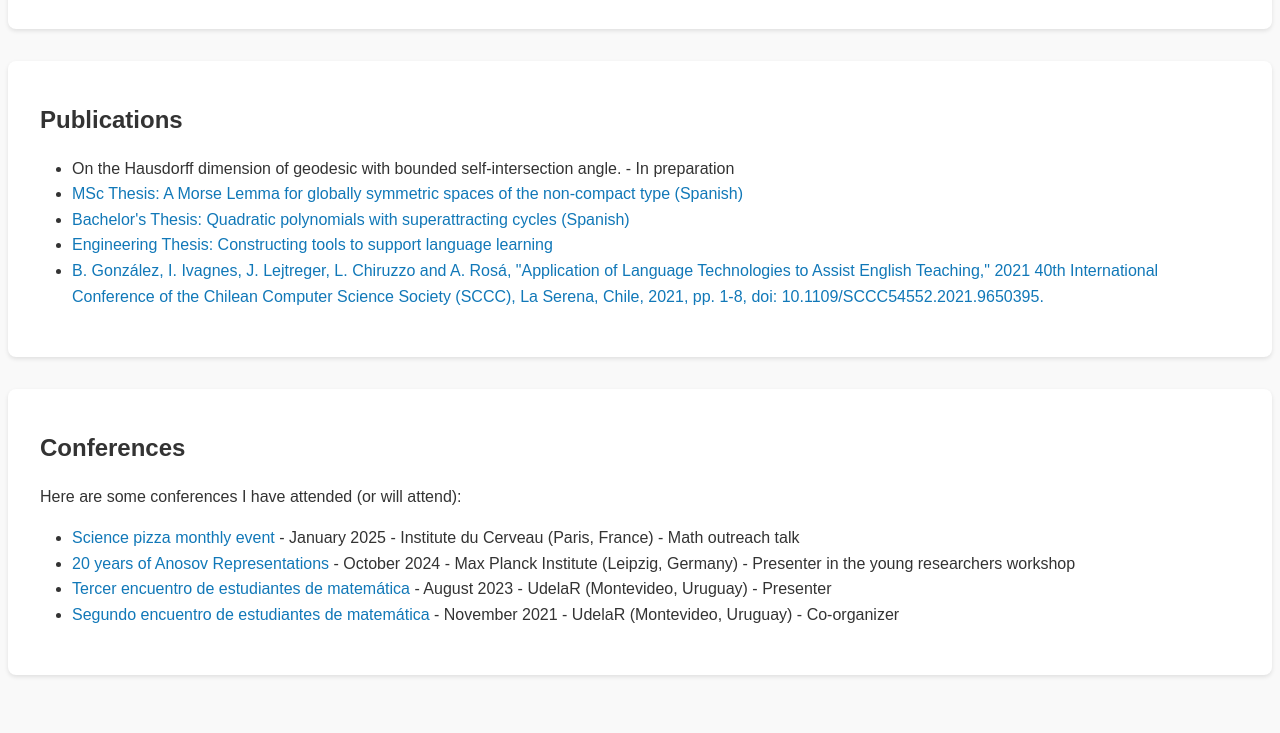
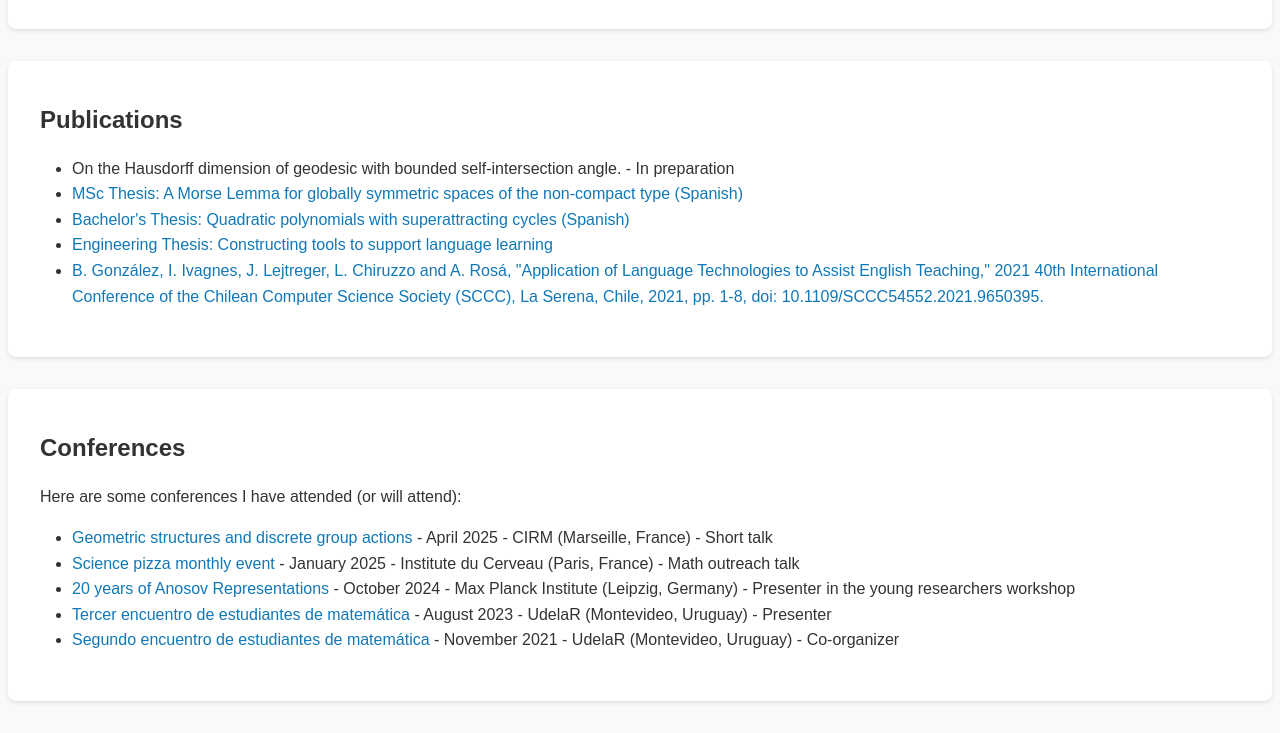
Before and after one commit to joacolej/joacolej.github.io, a plain HTML site: page index.html in a window 1280 px wide. Shown: the part 485-1218 px from the top of the page. Before the commit the page ends 1192 px from the top, so only its background shows below. Drawn offline with Linux system fonts and the light colour scheme.

Commit message:
marseille

```diff
--- a/index.html
+++ b/index.html
@@ -45,6 +45,7 @@
         <h2>Conferences</h2>
         <p>Here are some conferences I have attended (or will attend):</p>
         <ul>
+            <li><a href="https://www.cirm-math.fr/Schedule/display.php?id_renc=3241"> Geometric structures and discrete group actions</a> - April 2025 - CIRM (Marseille, France) - Short talk</li>
             <li><a href="https://www.ajites.fr/our-activities/science-pizza"> Science pizza monthly event</a> - January 2025 - Institute du Cerveau (Paris, France) - Math outreach talk</li>
             <li><a href="https://www.mis.mpg.de/events/series/20-years-of-anosov-representations"> 20 years of Anosov Representations</a> - October 2024 - Max Planck Institute (Leipzig, Germany) - Presenter in the young researchers workshop</li>
             <li><a href="https://sites.google.com/view/3erencuentrodeestudiantesmat"> Tercer encuentro de estudiantes de matemática</a> - August 2023 - UdelaR (Montevideo, Uruguay) - Presenter</li>
```
